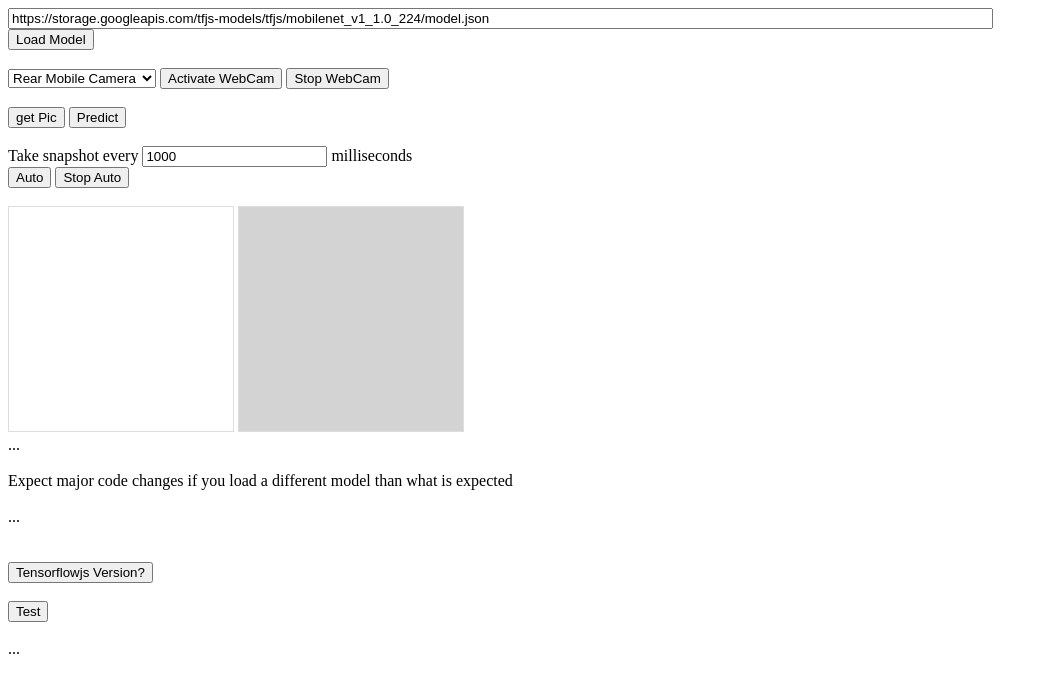
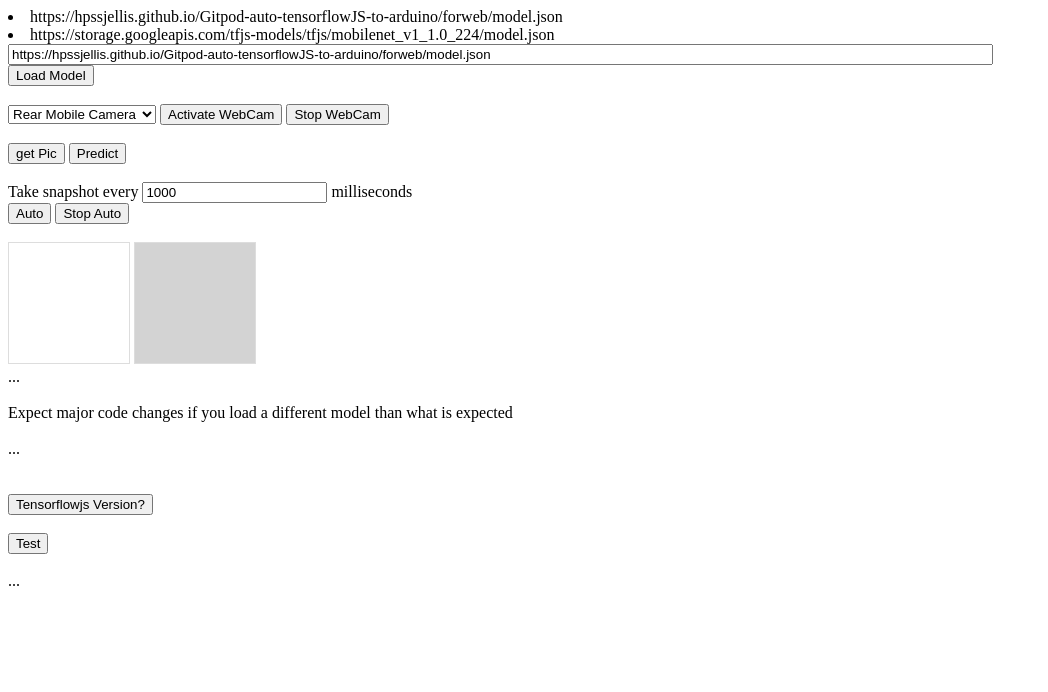
Before and after one commit to hpssjellis/Gitpod-auto-tensorflowJS-to-arduino, a plain HTML site: page forweb/index.html in a window 1280 px wide. Shown: the whole page, without its empty margins (0-1048 px from the left). Drawn offline with Linux system fonts and the light colour scheme.

Commit message:
Update index.html

```diff
--- a/forweb/index.html
+++ b/forweb/index.html
@@ -1,8 +1,9 @@
 <script src="https://cdn.jsdelivr.net/npm/@tensorflow/tfjs@3.8.0"> </script>
 
+<li> https://hpssjellis.github.io/Gitpod-auto-tensorflowJS-to-arduino/forweb/model.json
+ <li>https://storage.googleapis.com/tfjs-models/tfjs/mobilenet_v1_1.0_224/model.json
 
-
-<input id="myInFile" size="120" type="text" value="https://storage.googleapis.com/tfjs-models/tfjs/mobilenet_v1_1.0_224/model.json"><br>
+<input id="myInFile" size="120" type="text" value="https://hpssjellis.github.io/Gitpod-auto-tensorflowJS-to-arduino/forweb/model.json"><br>
 <input type="button" value="Load Model" onclick="{myLoadUrl()}"><br><br>
 
 <select size="1" id="myCheck">
@@ -19,8 +20,8 @@
 Take snapshot every <input type="number" id="myInterval" value="1000" size="5"> milliseconds<br>
 <input type="button" id="myButtonAuto" value="Auto" onclick="{takeAuto()}">
 <input type="button" value="Stop Auto" onclick="{myStopAuto()}"><br><br>
-<video id="myVideo" width="224" height="224" style="border: 1px solid #ddd;"></video>
-<canvas id="my32x32CanvasA" style="border: 1px solid #ddd; background-color:lightgray;" width="224" height="224"></canvas>
+<video id="myVideo" width="120" height="120" style="border: 1px solid #ddd;"></video>
+<canvas id="my32x32CanvasA" style="border: 1px solid #ddd; background-color:lightgray;" width="120" height="120"></canvas>
 
 
 <div id="myDivLoss">...</div><br>
@@ -1140,10 +1141,10 @@ getVideo = async function() {
 
 myPredict = async function(){
    // document.getElementById('myButtonTest').style.backgroundColor = 'red'
-  //  console.log('Model Predict')
+    console.log('Model Predict')
 
 
-  const image = tf.browser.fromPixels(document.getElementById('my32x32CanvasA')).toFloat().sub(tf.scalar(127.5)).div(tf.scalar(127.5)).reshape([1, 224, 224, 3]) ;
+  const image = tf.browser.fromPixels(document.getElementById('my32x32CanvasA')).toFloat().sub(tf.scalar(127.5)).div(tf.scalar(127.5)).reshape([1, 120, 120, 3]) ;
 
    /*
    //need to normalize between -1 and 1
```
